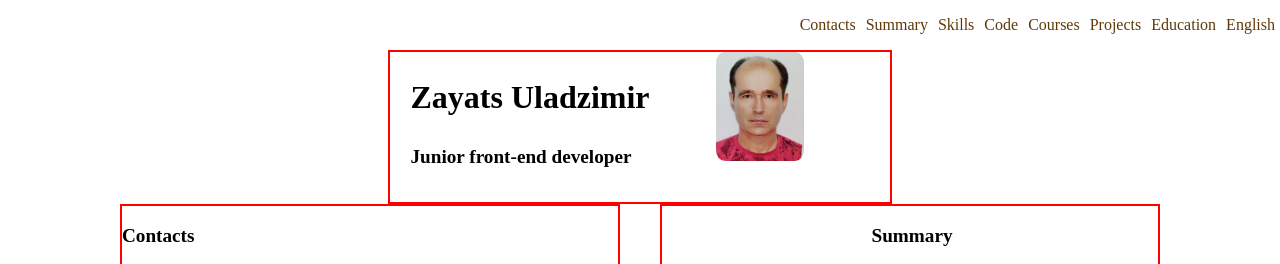
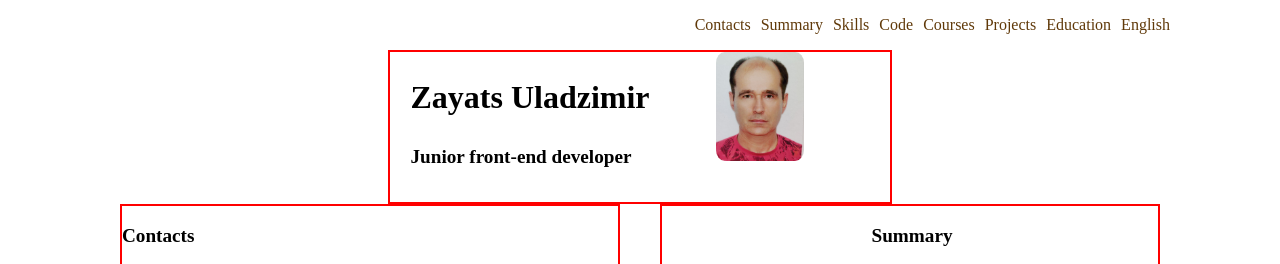
Before and after one commit to Bobbbba/rsschool-cv, a plain HTML site: page index.html in a window 1280 px wide. Shown: the top 264 px of the page. Drawn offline with Linux system fonts and the light colour scheme.

Commit message:
fix:changing the position of div blocks

```diff
--- a/style.css
+++ b/style.css
@@ -73,6 +73,14 @@ select {
 }
 html {
   scroll-behavior: smooth;
+
+
+}
+body{
+  min-height: 100vh;
+  max-width: 1070px;
+  margin-left:auto;
+  margin-right: auto;
 }
 
 
```
